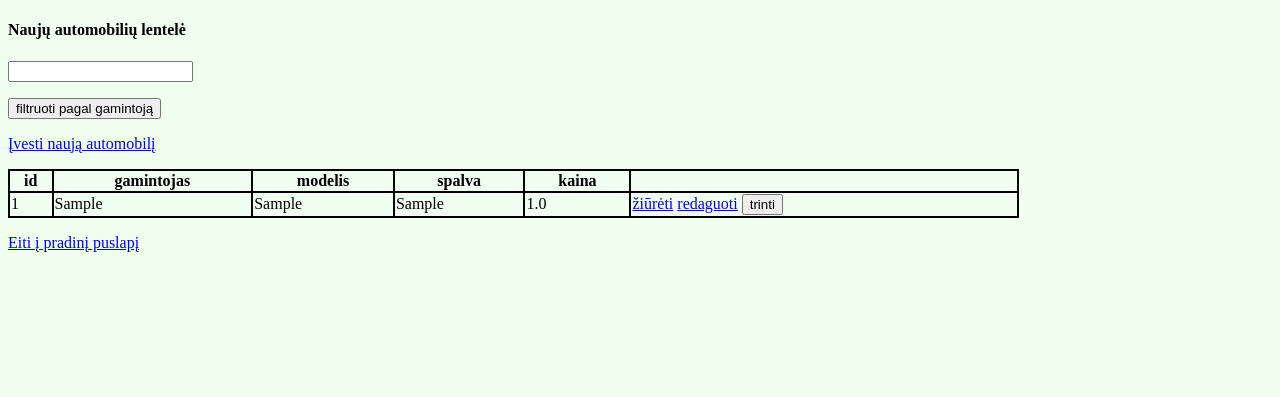
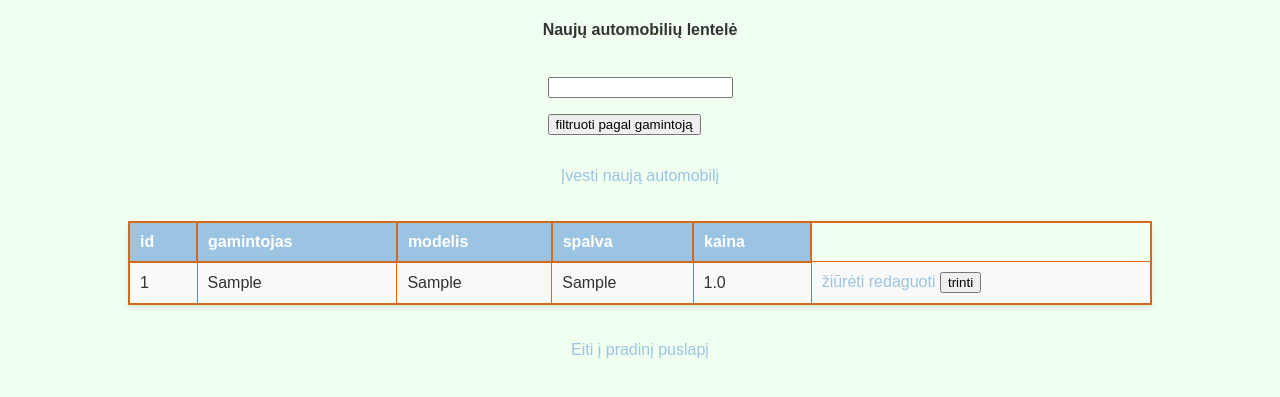
Before and after one commit to Tomanaitis/PTU27_API_projektas, a Flask app: page / in a window 1280 px wide. Shown: the top 397 px of the page. Run offline with Flask 3, Linux system fonts and the light colour scheme; tables that the repository leaves empty hold one stand-in row (values such as "Sample post").

Commit message:
Antras commit, bandom

```diff
--- a/static/styles.css
+++ b/static/styles.css
@@ -1,16 +1,58 @@
+/* Set the background color for the body */
 body {
-    background-color: #F0FFF0;
+    background-color: #F0FFF0; /* Honeydew */
+    color: #333; /* Darker text for contrast */
+    font-family: Arial, Helvetica, sans-serif;
+    margin: 0;
+    padding: 0;
+    display: flex;
+    flex-direction: column;
+    align-items: center;
 }
 
+/* Style for the table */
 table {
     width: 80%;
-    border: 2px solid black;
-    border-collapse: collapse
+    border-collapse: collapse;
+    margin: 20px 0;
+    box-shadow: 0 2px 5px rgba(0, 0, 0, 0.1);
+    margin: 20px auto;
+    border: 2px solid #d6681a;
 }
 
+/* Style for the table headers */
 th {
-    border: 2px solid black;
+    background-color: #9BC4E2; /* Pale Cerulean */
+    color: white;
+    padding: 10px;
+    text-align: left;
+    border: 2px solid #d6681a;
 }
+
+/* Style for the table cells */
 td {
-    border: 2px solid black;
+    background-color: #FFF; /* White */
+    padding: 10px;
+    border: 1px solid #d6681a;
 }
+
+/* Alternate row background color for better readability */
+tr:nth-child(even) td {
+    background-color: #F9F9F9; /* Light grey for even rows */
+}
+
+/* Additional general styles */
+h1 {
+    color: #9BC4E2; /* Pale Cerulean */
+    margin-top: 20px;
+}
+
+/* Style links if necessary */
+a {
+    color: #9BC4E2;
+    text-decoration: none;
+}
+
+a:hover {
+    text-decoration: underline;
+}
```
Also changed, not shown: requirements.txt (added, +15 -0 lines), static/scripts.js (added, +23 -0 lines).
